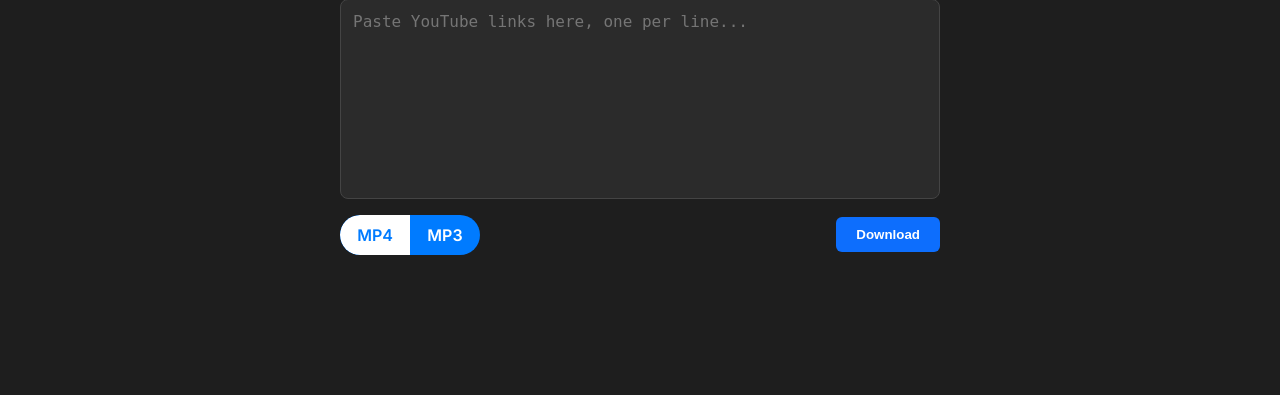
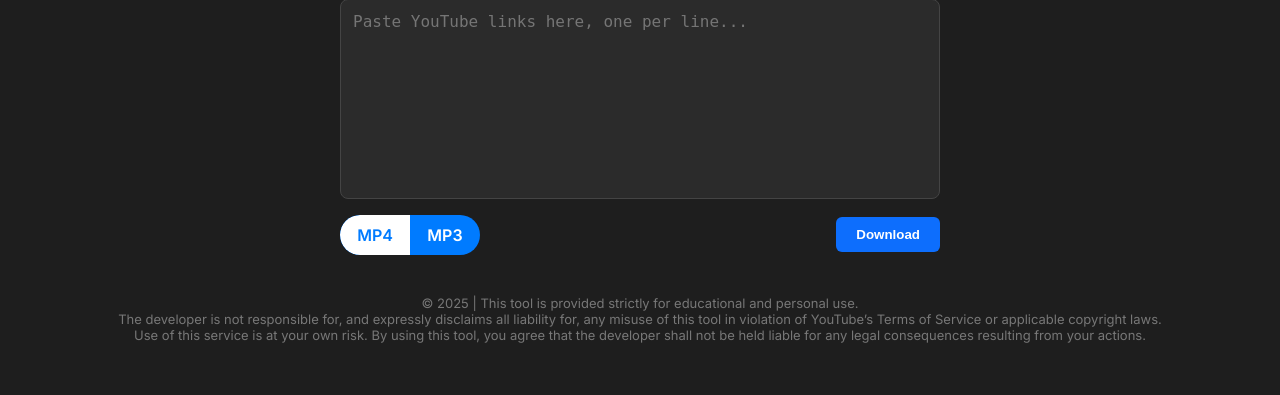
Before and after one commit to mlavoie8/yt-downloader-flask, a Flask app: page / in a window 1280 px wide. Shown: the part 143-538 px from the top of the page. Run offline with Flask 3, Linux system fonts and the light colour scheme.

Commit message:
added disclaimer

```diff
--- a/templates/index.html
+++ b/templates/index.html
@@ -124,6 +124,12 @@
         </div>
     </form>
 
+    <footer style="margin-top: 40px; font-size: 13px; color: #777; text-align: center;">
+      © 2025 | This tool is provided strictly for educational and personal use.<br>
+      The developer is not responsible for, and expressly disclaims all liability for, any misuse of this tool in violation of YouTube’s Terms of Service or applicable copyright laws.<br>
+      Use of this service is at your own risk. By using this tool, you agree that the developer shall not be held liable for any legal consequences resulting from your actions.
+    </footer>
+
     <script>
         {% if filenames %}
         window.onload = function () {
```
